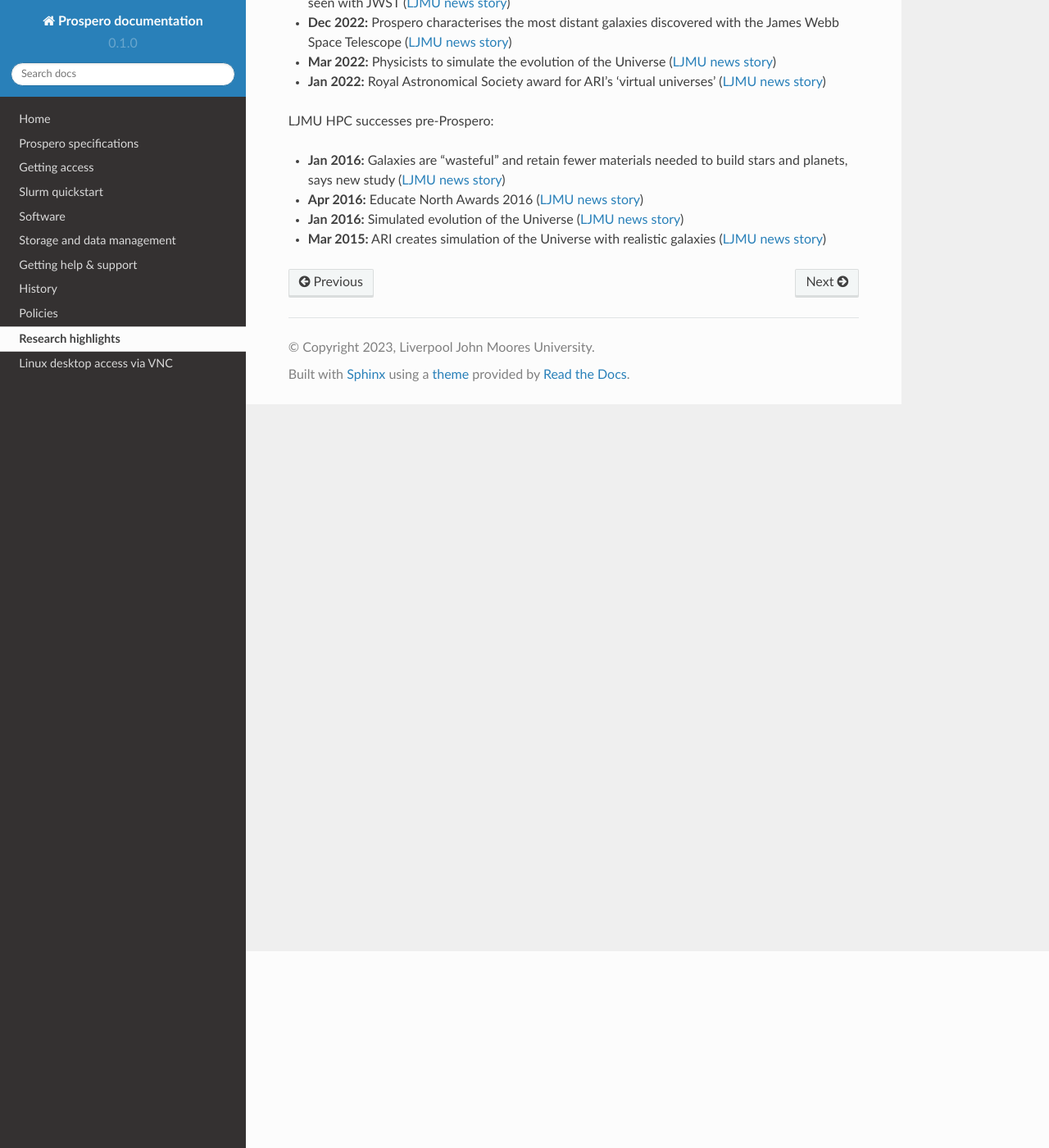
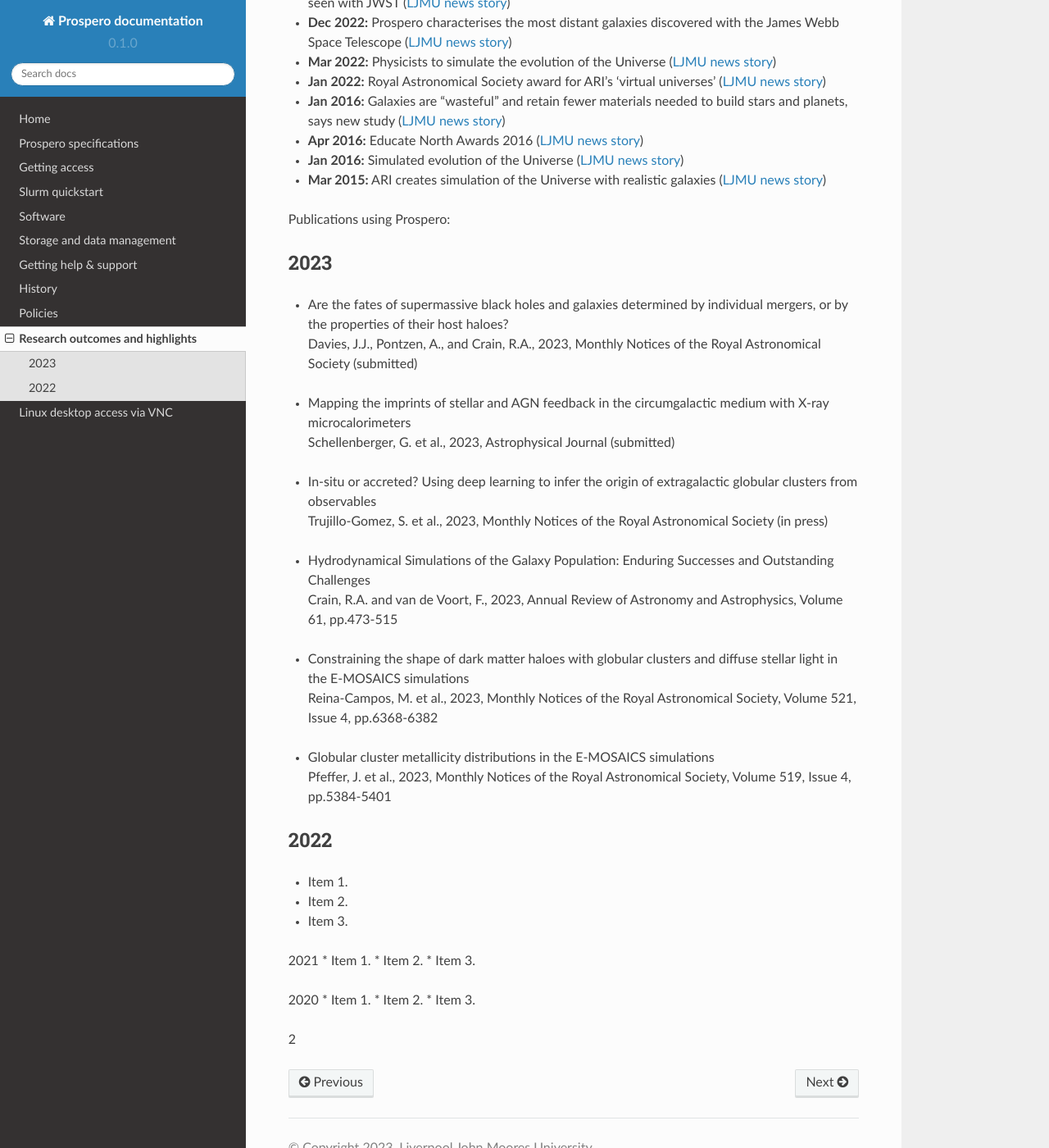
Before and after one commit to astrcrai/prospero-docs, a Sphinx documentation site: the page built from docs/source/highlights.rst, in a window 1280 px wide and 1400 px high, scrolled down 240 px. Shown: the whole window at 82% size. Built offline with Sphinx 7.4.7 and the Read the Docs theme 2.0.0, drawn with Linux system fonts in a browser that asks for light colours; some of the changed text lies outside the part shown.

Commit message:
Update highlights.rst

```diff
--- a/docs/source/highlights.rst
+++ b/docs/source/highlights.rst
@@ -1,16 +1,57 @@
-Research highlights
+Research outcomes and highlights
 ====
 
-Prospero:
+Selected research highlights:
 
 * **July 2023:** Prospero helps characterise complex organic molecules in the most distant galaxies seen with JWST (`LJMU news story <https://www.ljmu.ac.uk/about-us/news/articles/2023/7/19/dust-and-jw-telescope/>`_)
 * **Dec 2022:** Prospero characterises the most distant galaxies discovered with the James Webb Space Telescope (`LJMU news story <https://www.ljmu.ac.uk/about-us/news/articles/2022/12/9/james-webb-renske-smit>`_)
 * **Mar 2022:** Physicists to simulate the evolution of the Universe (`LJMU news story <https://www.ljmu.ac.uk/about-us/news/articles/2022/3/30/physicists-to-simulate-the-evolution-of-the-universe>`_)
 * **Jan 2022:** Royal Astronomical Society award for ARI’s ‘virtual universes’  (`LJMU news story <https://www.ljmu.ac.uk/about-us/news/articles/2022/1/17/royal-astronomical-society-award-for-aris-virtual-universes>`_)
-
-LJMU HPC successes pre-Prospero:
-
 * **Jan 2016:** Galaxies are "wasteful" and retain fewer materials needed to build stars and planets, says new study (`LJMU news story <https://www.ljmu.ac.uk/about-us/news/articles/2016/6/10/wasteful-galaxies>`_)
 * **Apr 2016:** Educate North Awards 2016 (`LJMU news story <https://www.ljmu.ac.uk/about-us/news/articles/2016/4/22/educate-north-awards-2016>`_)
 * **Jan 2016:** Simulated evolution of the Universe (`LJMU news story <https://www.ljmu.ac.uk/about-us/news/articles/2016/1/27/simulated-evolution-of-the-universe>`_)
 * **Mar 2015:** ARI creates simulation of the Universe with realistic galaxies (`LJMU news story <https://www.ljmu.ac.uk/about-us/news/articles/2015/3/12/ari-creates-simulation-of-the-universe-with-realistic-galaxies>`_)
+
+Publications using Prospero:
+
+2023
+------
+
+* | Are the fates of supermassive black holes and galaxies determined by individual mergers, or by the properties of their host haloes?
+  | Davies, J.J., Pontzen, A., and Crain, R.A., 2023, Monthly Notices of the Royal Astronomical Society (submitted)
+
+* | Mapping the imprints of stellar and AGN feedback in the circumgalactic medium with X-ray microcalorimeters
+  | Schellenberger, G. et al., 2023, Astrophysical Journal (submitted)
+
+* | In-situ or accreted? Using deep learning to infer the origin of extragalactic globular clusters from observables
+  | Trujillo-Gomez, S. et al., 2023, Monthly Notices of the Royal Astronomical Society (in press)
+
+* | Hydrodynamical Simulations of the Galaxy Population: Enduring Successes and Outstanding Challenges
+  | Crain, R.A. and van de Voort, F., 2023, Annual Review of Astronomy and Astrophysics, Volume 61, pp.473-515
+
+* | Constraining the shape of dark matter haloes with globular clusters and diffuse stellar light in the E-MOSAICS simulations
+  | Reina-Campos, M. et al., 2023, Monthly Notices of the Royal Astronomical Society, Volume 521, Issue 4, pp.6368-6382
+
+* | Globular cluster metallicity distributions in the E-MOSAICS simulations
+  | Pfeffer, J. et al., 2023, Monthly Notices of the Royal Astronomical Society, Volume 519, Issue 4, pp.5384-5401
+
+
+
+
+2022
+----
+* Item 1.
+* Item 2.
+* Item 3.
+
+2021
+* Item 1.
+* Item 2.
+* Item 3.
+
+2020
+* Item 1.
+* Item 2.
+* Item 3.
+
+2
```
